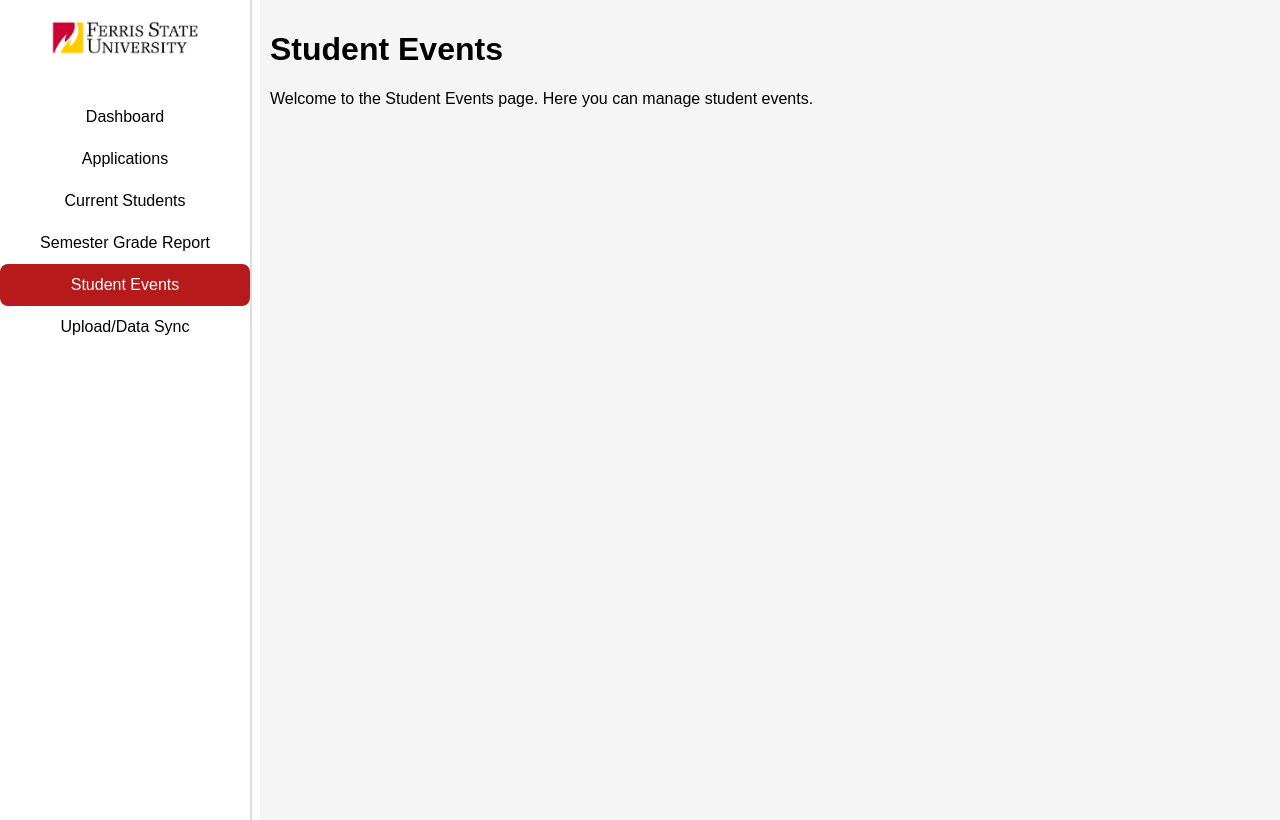
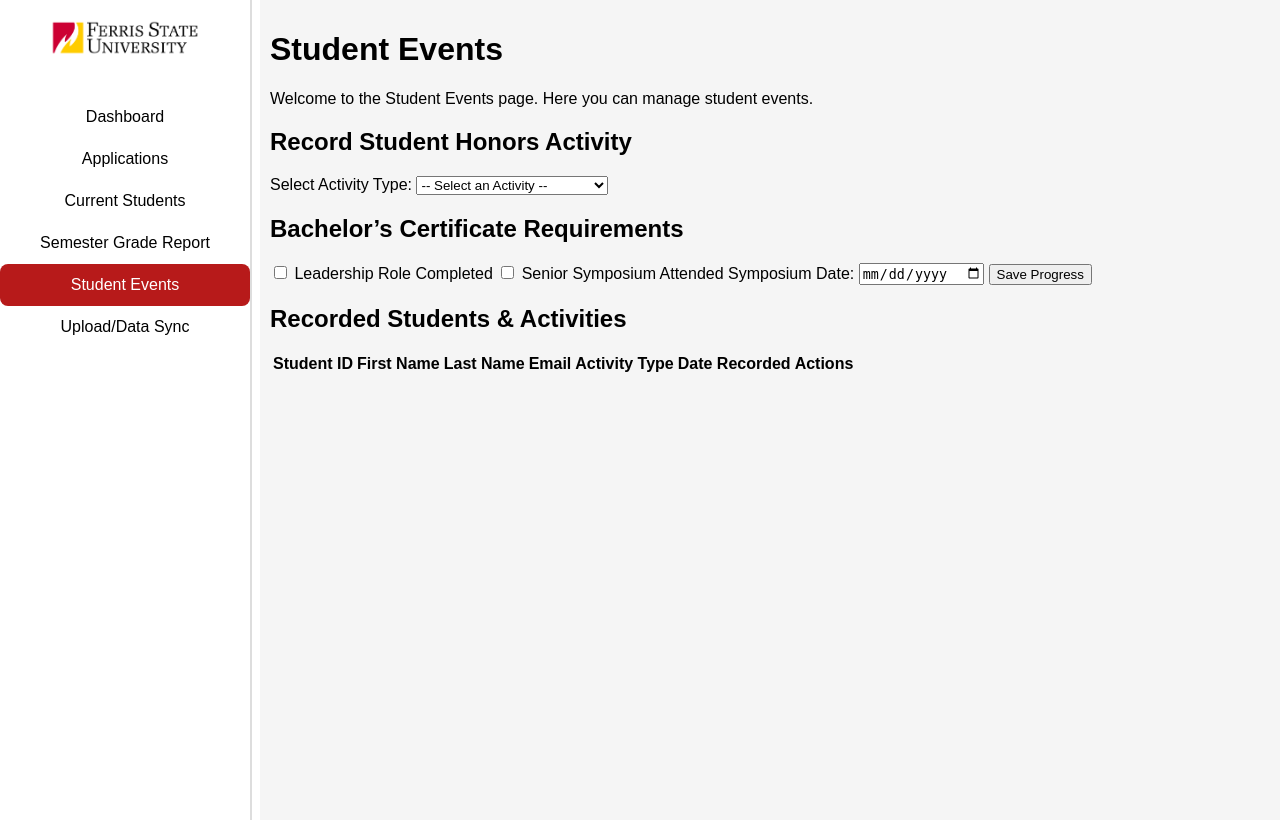
Before and after one commit to pell12/Ferris_honors_prog, a PHP site: page /studentEvents.html in a window 1280 px wide; the page is wider, and only the part inside the window is pictured. Run offline with PHP 8.4, Linux system fonts and the light colour scheme; lists and menus that the app fills with data are empty; some libraries are stand-ins or nearby versions.

Commit message:
updated Student Events sections

```diff
--- a/studentEvents.html
+++ b/studentEvents.html
@@ -5,6 +5,7 @@
     <meta name="viewport" content="width=device-width, initial-scale=1.0">
     <title>Student Events</title>
     <link rel="stylesheet" href="styles/style.css">
+    <script src="https://kit.fontawesome.com/a076d05399.js" crossorigin="anonymous"></script>
 </head>
 <body>
     <div class="container">
@@ -13,39 +14,170 @@
             <div class="logo">
                 <img src="images/ferris-logo.png" alt="Ferris State University Logo">
             </div>
-            <ul class="nav-links" id="sidebarLinks">
-                <!-- Navigation links will be injected here by JavaScript -->
-            </ul>
+            <ul class="nav-links" id="sidebarLinks"></ul>
         </nav>
 
         <!-- Main Content Area -->
         <main class="content">
-            <h1>Student Events</h1> <!-- Header for Student Events -->
+            <h1>Student Events</h1>
             <p>Welcome to the Student Events page. Here you can manage student events.</p>
+
+            <!-- Student Honors Activity Tracking -->
+            <div class="activity-form">
+                <h2>Record Student Honors Activity</h2>
+                <label for="activityType">Select Activity Type:</label>
+                <select id="activityType" onchange="showStudentForm()">
+                    <option value="">-- Select an Activity --</option>
+                    <option value="honorsClass">Honors Class</option>
+                    <option value="honorsContract">Honors Contract</option>
+                    <option value="coCurricular">Co-Curricular Project</option>
+                    <option value="studyAbroad">Study Abroad</option>
+                    <option value="serviceHours">15 Service Hours + 3 Events</option>
+                </select>
+
+                <div id="studentForm" style="display: none;">
+                    <h3>Enter Student Information</h3>
+                    <label for="studentId">Student ID:</label>
+                    <input type="text" id="studentId" placeholder="Enter Student ID">
+
+                    <label for="firstName">First Name:</label>
+                    <input type="text" id="firstName" placeholder="Enter First Name">
+
+                    <label for="lastName">Last Name:</label>
+                    <input type="text" id="lastName" placeholder="Enter Last Name">
+
+                    <label for="email">Email:</label>
+                    <input type="email" id="email" placeholder="Enter Email">
+
+                    <button onclick="saveStudentActivity()">Save Student Activity</button>
+                </div>
+            </div>
+
+            <!-- Bachelor’s Certificate Tracking -->
+            <div class="certificate-tracking">
+                <h2>Bachelor’s Certificate Requirements</h2>
+                <label>
+                    <input type="checkbox" id="leadershipRole"> Leadership Role Completed
+                </label>
+                <label>
+                    <input type="checkbox" id="seniorSymposium"> Senior Symposium Attended
+                </label>
+                <label for="symposiumDate">Symposium Date:</label>
+                <input type="date" id="symposiumDate">
+
+                <button onclick="saveCertificateProgress()">Save Progress</button>
+            </div>
+
+            <!-- List of Students and Activities -->
+            <div class="student-list">
+                <h2>Recorded Students & Activities</h2>
+                <table>
+                    <thead>
+                        <tr>
+                            <th>Student ID</th>
+                            <th>First Name</th>
+                            <th>Last Name</th>
+                            <th>Email</th>
+                            <th>Activity Type</th>
+                            <th>Date Recorded</th>
+                            <th>Actions</th>
+                        </tr>
+                    </thead>
+                    <tbody id="studentTableBody"></tbody>
+                </table>
+            </div>
         </main>
     </div>
 
     <script>
+        // Load Sidebar Navigation
         fetch('sidebarNavigationHandler.json')
             .then(response => response.json())
             .then(data => {
                 const sidebar = document.getElementById('sidebarLinks');
-                let currentPage = window.location.pathname.split('/').pop(); // Get current page name (e.g., 'index.html')
-
-                // Check if the currentPage doesn't exist and default to 'index.html'
-                if (!currentPage) {
-                    currentPage = 'index.html';
-                }
+                let currentPage = window.location.pathname.split('/').pop();
+                if (!currentPage) currentPage = 'index.html';
 
                 data.forEach(item => {
                     const li = document.createElement('li');
-                    // Check if the item URL matches the current page
                     const isActive = item.url.includes(currentPage) ? 'active' : '';
                     li.innerHTML = `<a href="${item.url}" class="${isActive}">${item.name}</a>`;
                     sidebar.appendChild(li);
                 });
             })
             .catch(error => console.error('Error loading navigation:', error));
+
+        // Show student form when activity is selected
+        function showStudentForm() {
+            const activityType = document.getElementById("activityType").value;
+            document.getElementById("studentForm").style.display = activityType ? "block" : "none";
+        }
+
+        // Save Student Activity
+        function saveStudentActivity() {
+            const studentId = document.getElementById("studentId").value.trim();
+            const firstName = document.getElementById("firstName").value.trim();
+            const lastName = document.getElementById("lastName").value.trim();
+            const email = document.getElementById("email").value.trim();
+            const activityType = document.getElementById("activityType").value;
+            const date = new Date().toLocaleDateString();
+
+            if (!studentId || !firstName || !lastName || !email || !activityType) {
+                alert("Please fill out all fields.");
+                return;
+            }
+
+            const table = document.getElementById("studentTableBody");
+            const row = table.insertRow();
+            row.innerHTML = `
+                <td>${studentId}</td>
+                <td>${firstName}</td>
+                <td>${lastName}</td>
+                <td>${email}</td>
+                <td>${activityType.replace(/([A-Z])/g, ' $1')}</td>
+                <td>${date}</td>
+                <td>
+                    <button onclick="editRow(this)">✏️</button>
+                    <button onclick="deleteRow(this)">❌</button>
+                </td>
+            `;
+
+            // Clear form fields
+            document.getElementById("studentId").value = "";
+            document.getElementById("firstName").value = "";
+            document.getElementById("lastName").value = "";
+            document.getElementById("email").value = "";
+            document.getElementById("activityType").value = "";
+            document.getElementById("studentForm").style.display = "none";
+        }
+
+        // Edit Row Function
+        function editRow(btn) {
+            const row = btn.parentElement.parentElement;
+            document.getElementById("studentId").value = row.cells[0].innerText;
+            document.getElementById("firstName").value = row.cells[1].innerText;
+            document.getElementById("lastName").value = row.cells[2].innerText;
+            document.getElementById("email").value = row.cells[3].innerText;
+            document.getElementById("activityType").value = row.cells[4].innerText;
+            document.getElementById("studentForm").style.display = "block";
+
+            // Remove the row so it doesn't duplicate on re-save
+            row.remove();
+        }
+
+        // Delete Row Function
+        function deleteRow(btn) {
+            btn.parentElement.parentElement.remove();
+        }
+
+        // Save Certificate Progress
+        function saveCertificateProgress() {
+            const leadershipRole = document.getElementById("leadershipRole").checked;
+            const seniorSymposium = document.getElementById("seniorSymposium").checked;
+            const symposiumDate = document.getElementById("symposiumDate").value;
+
+            alert(`Saved:\nLeadership Role: ${leadershipRole}\nSenior Symposium: ${seniorSymposium}\nSymposium Date: ${symposiumDate || 'N/A'}`);
+        }
     </script>
 </body>
 </html>
```
Also changed, not shown: styles/style.css (+51 -0 lines).
